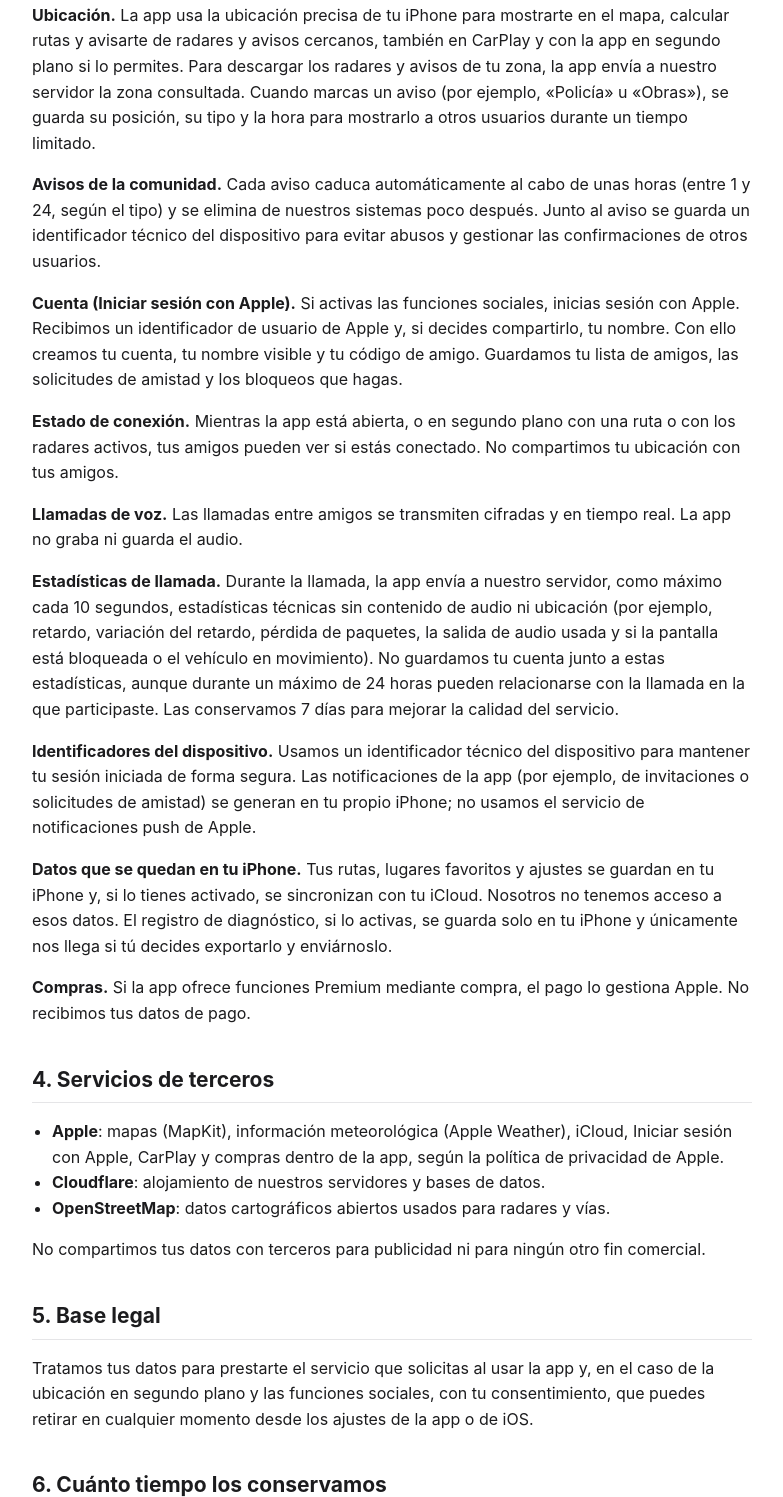
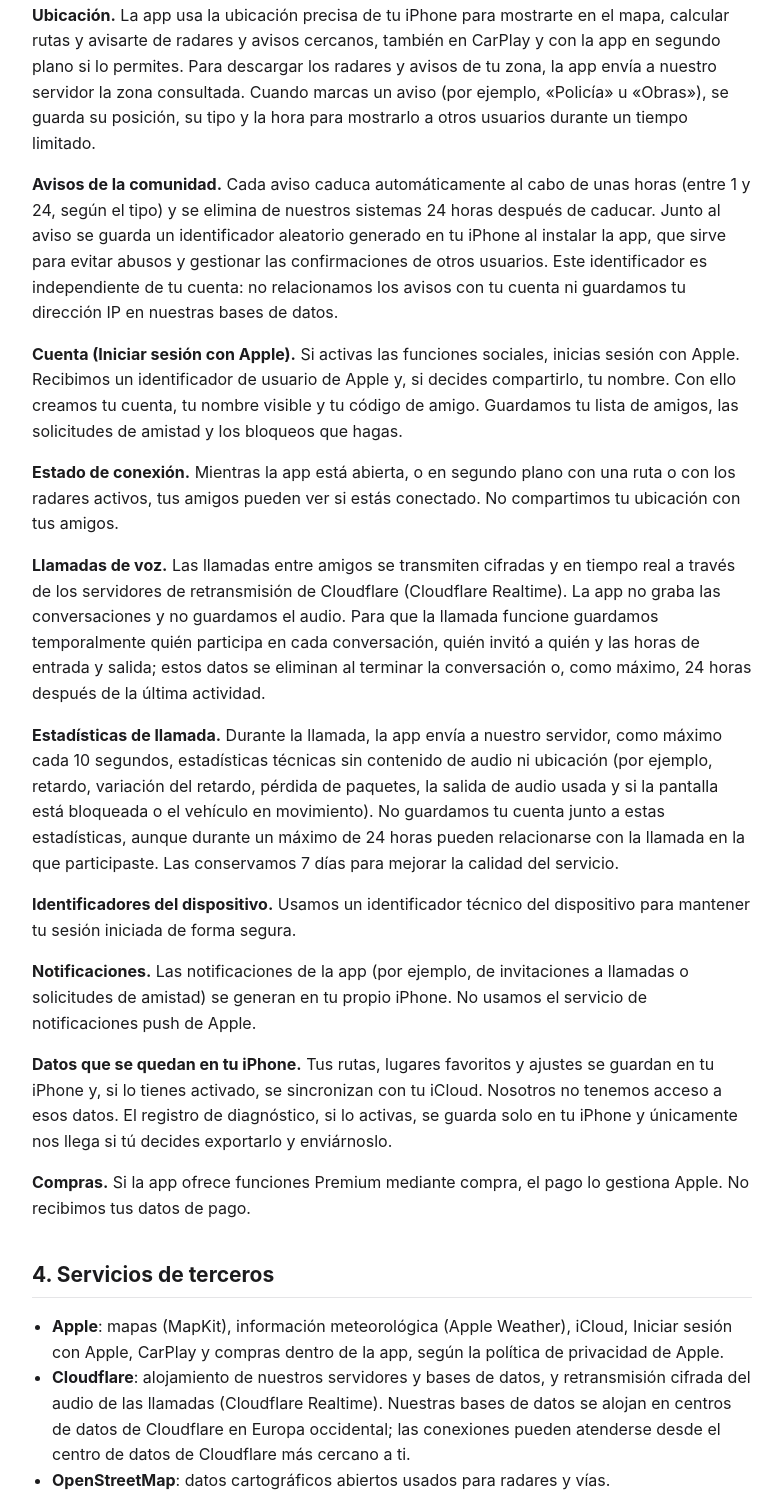
Before and after one commit to AAK-Developer/AAK-Developer.github.io, a plain HTML site: page aakroutesradars/privacy/index.html in a window 1280 px wide. Shown: the part 703-2200 px from the top of the page, without its empty margins (248-1031 px from the left). Drawn offline with Linux system fonts and the light colour scheme.

Commit message:
AAK Routes & Radars: actualiza la política de privacidad (avisos, llamadas, notificaciones, Cloudflare, plazos)
Co-Authored-By: Claude Sonnet 5.5 <noreply@anthropic.com>

```diff
--- a/aakroutesradars/privacy/index.html
+++ b/aakroutesradars/privacy/index.html
@@ -51,18 +51,20 @@
 </ul>
 <h2>3. Qué datos tratamos y para qué</h2>
 <p><strong>Ubicación.</strong> La app usa la ubicación precisa de tu iPhone para mostrarte en el mapa, calcular rutas y avisarte de radares y avisos cercanos, también en CarPlay y con la app en segundo plano si lo permites. Para descargar los radares y avisos de tu zona, la app envía a nuestro servidor la zona consultada. Cuando marcas un aviso (por ejemplo, «Policía» u «Obras»), se guarda su posición, su tipo y la hora para mostrarlo a otros usuarios durante un tiempo limitado.</p>
-<p><strong>Avisos de la comunidad.</strong> Cada aviso caduca automáticamente al cabo de unas horas (entre 1 y 24, según el tipo) y se elimina de nuestros sistemas poco después. Junto al aviso se guarda un identificador técnico del dispositivo para evitar abusos y gestionar las confirmaciones de otros usuarios.</p>
+<p><strong>Avisos de la comunidad.</strong> Cada aviso caduca automáticamente al cabo de unas horas (entre 1 y 24, según el tipo) y se elimina de nuestros sistemas 24 horas después de caducar. Junto al aviso se guarda un identificador aleatorio generado en tu iPhone al instalar la app, que sirve para evitar abusos y gestionar las confirmaciones de otros usuarios. Este identificador es independiente de tu cuenta: no relacionamos los avisos con tu cuenta ni guardamos tu dirección IP en nuestras bases de datos.</p>
 <p><strong>Cuenta (Iniciar sesión con Apple).</strong> Si activas las funciones sociales, inicias sesión con Apple. Recibimos un identificador de usuario de Apple y, si decides compartirlo, tu nombre. Con ello creamos tu cuenta, tu nombre visible y tu código de amigo. Guardamos tu lista de amigos, las solicitudes de amistad y los bloqueos que hagas.</p>
 <p><strong>Estado de conexión.</strong> Mientras la app está abierta, o en segundo plano con una ruta o con los radares activos, tus amigos pueden ver si estás conectado. No compartimos tu ubicación con tus amigos.</p>
-<p><strong>Llamadas de voz.</strong> Las llamadas entre amigos se transmiten cifradas y en tiempo real. La app no graba ni guarda el audio.</p>
+<p><strong>Llamadas de voz.</strong> Las llamadas entre amigos se transmiten cifradas y en tiempo real a través de los servidores de retransmisión de Cloudflare (Cloudflare Realtime). La app no graba las conversaciones y no guardamos el audio. Para que la llamada funcione guardamos temporalmente quién participa en cada conversación, quién invitó a quién y las horas de entrada y salida; estos datos se eliminan al terminar la conversación o, como máximo, 24 horas después de la última actividad.</p>
 <p><strong>Estadísticas de llamada.</strong> Durante la llamada, la app envía a nuestro servidor, como máximo cada 10 segundos, estadísticas técnicas sin contenido de audio ni ubicación (por ejemplo, retardo, variación del retardo, pérdida de paquetes, la salida de audio usada y si la pantalla está bloqueada o el vehículo en movimiento). No guardamos tu cuenta junto a estas estadísticas, aunque durante un máximo de 24 horas pueden relacionarse con la llamada en la que participaste. Las conservamos 7 días para mejorar la calidad del servicio.</p>
-<p><strong>Identificadores del dispositivo.</strong> Usamos un identificador técnico del dispositivo para mantener tu sesión iniciada de forma segura. Las notificaciones de la app (por ejemplo, de invitaciones o solicitudes de amistad) se generan en tu propio iPhone; no usamos el servicio de notificaciones push de Apple.</p>
+<p><strong>Identificadores del dispositivo.</strong> Usamos un identificador técnico del dispositivo para mantener tu sesión iniciada de forma segura.</p>
+
+<p><strong>Notificaciones.</strong> Las notificaciones de la app (por ejemplo, de invitaciones a llamadas o solicitudes de amistad) se generan en tu propio iPhone. No usamos el servicio de notificaciones push de Apple.</p>
 <p><strong>Datos que se quedan en tu iPhone.</strong> Tus rutas, lugares favoritos y ajustes se guardan en tu iPhone y, si lo tienes activado, se sincronizan con tu iCloud. Nosotros no tenemos acceso a esos datos. El registro de diagnóstico, si lo activas, se guarda solo en tu iPhone y únicamente nos llega si tú decides exportarlo y enviárnoslo.</p>
 <p><strong>Compras.</strong> Si la app ofrece funciones Premium mediante compra, el pago lo gestiona Apple. No recibimos tus datos de pago.</p>
 <h2>4. Servicios de terceros</h2>
 <ul>
   <li><strong>Apple</strong>: mapas (MapKit), información meteorológica (Apple Weather), iCloud, Iniciar sesión con Apple, CarPlay y compras dentro de la app, según la política de privacidad de Apple.</li>
-  <li><strong>Cloudflare</strong>: alojamiento de nuestros servidores y bases de datos.</li>
+  <li><strong>Cloudflare</strong>: alojamiento de nuestros servidores y bases de datos, y retransmisión cifrada del audio de las llamadas (Cloudflare Realtime). Nuestras bases de datos se alojan en centros de datos de Cloudflare en Europa occidental; las conexiones pueden atenderse desde el centro de datos de Cloudflare más cercano a ti.</li>
   <li><strong>OpenStreetMap</strong>: datos cartográficos abiertos usados para radares y vías.</li>
 </ul>
 <p>No compartimos tus datos con terceros para publicidad ni para ningún otro fin comercial.</p>
@@ -72,6 +74,7 @@
 <ul>
   <li>Avisos de la comunidad: hasta su caducidad, y se eliminan en las 24 horas siguientes.</li>
   <li>Estadísticas técnicas de llamada: 7 días.</li>
+  <li>Datos de participación en llamadas: se eliminan al terminar la conversación o, como máximo, 24 horas después de la última actividad.</li>
   <li>Sesión: los datos de sesión caducan como máximo a los 60 días sin uso.</li>
   <li>Cuenta, amigos y solicitudes: mientras mantengas tu cuenta. Si la eliminas o nos lo pides, los borramos (ver <a href="/aakroutesradars/delete-account/">https://www.aakdeveloper.com/aakroutesradars/delete-account/</a>).</li>
 </ul>
```
